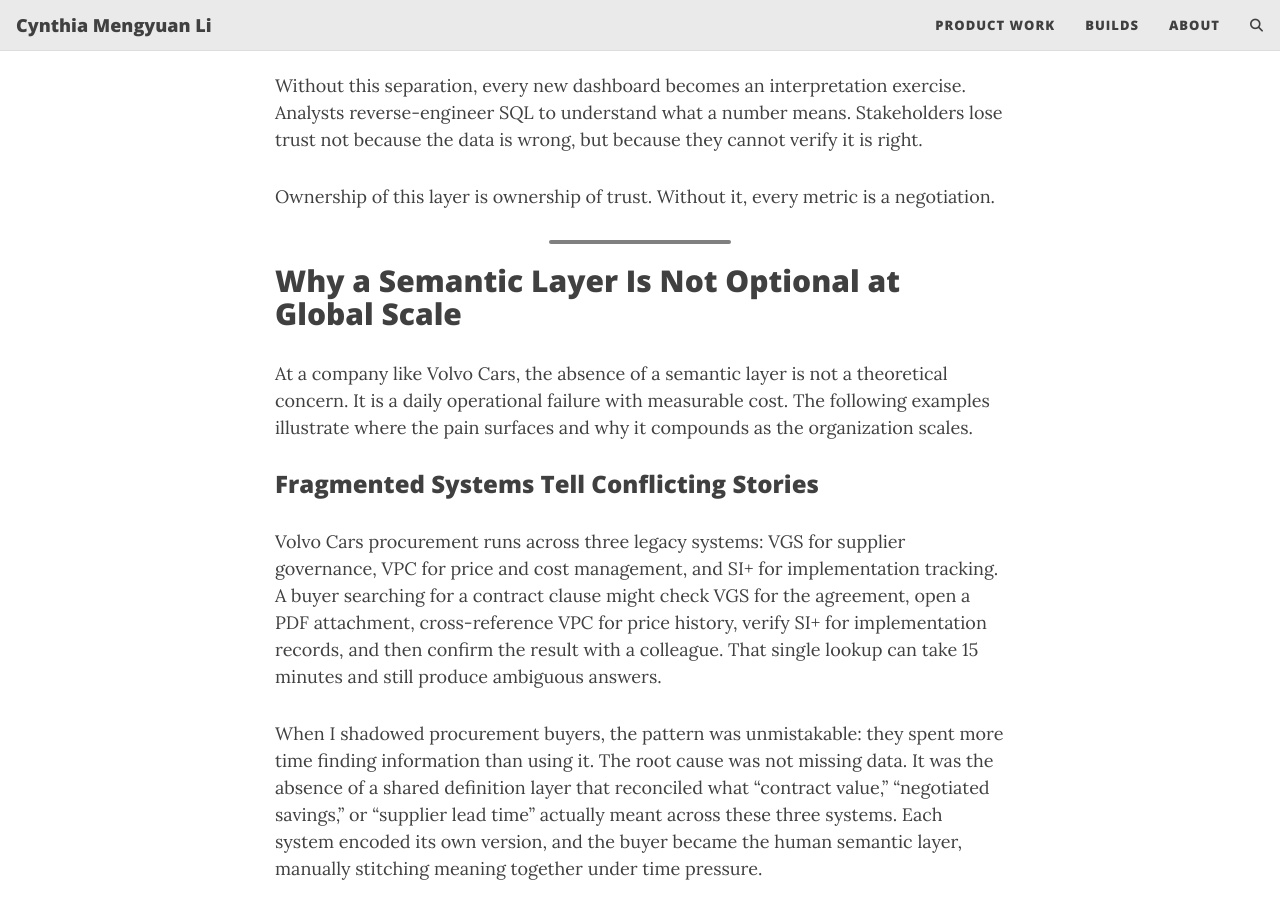
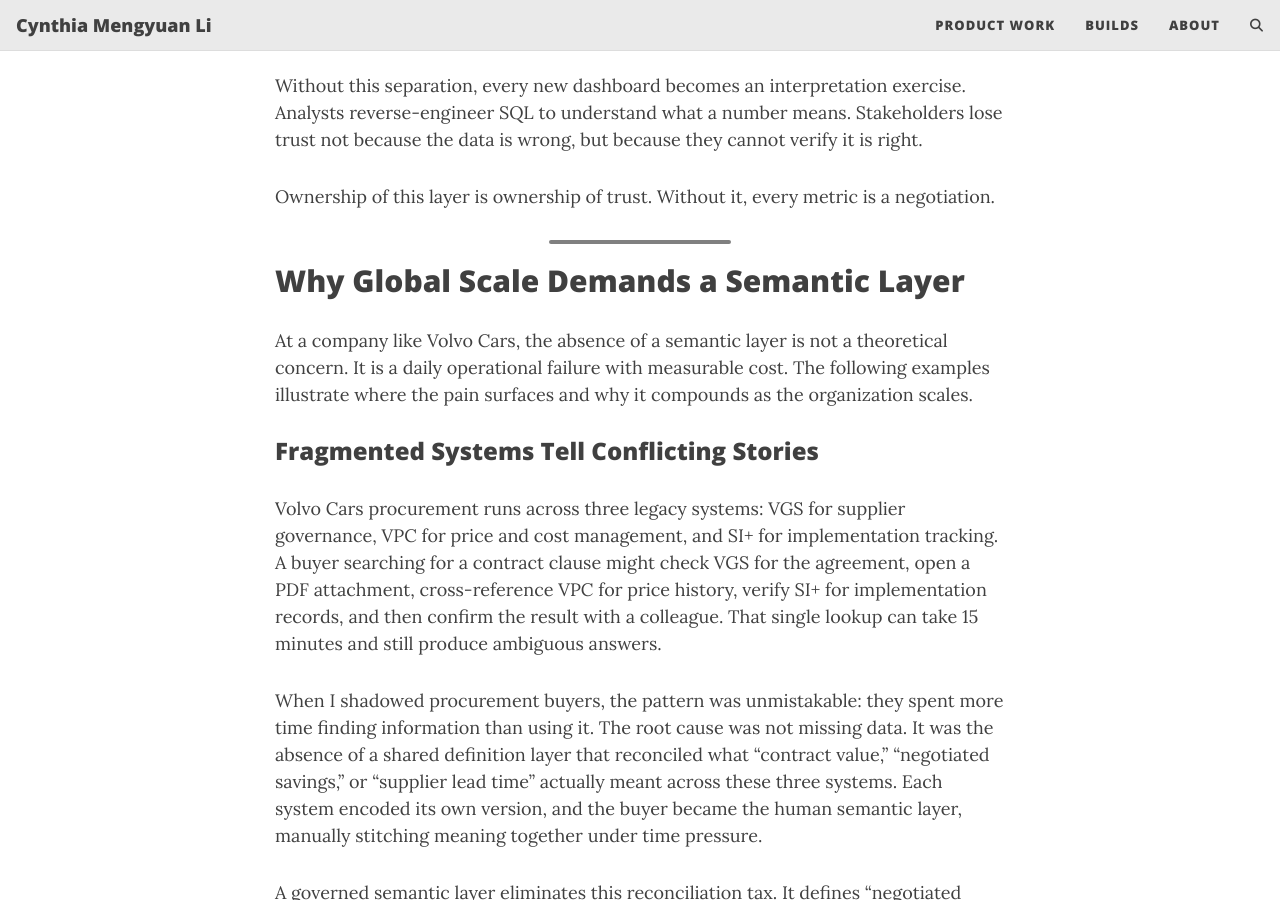
Before and after one commit to cynthialmy/cynthialmy.github.io, a Jekyll site: the page built from _posts/2026-02-13-semantic-layer-bi.md, in a window 1280 px wide and 900 px high, scrolled down 1038 px. Built offline with Jekyll 4.4.1, drawn with Linux system fonts in a browser that asks for light colours; comment, search, counter and statistics services are not loaded.

Commit message:
added post

```diff
--- a/_posts/2026-02-13-semantic-layer-bi.md
+++ b/_posts/2026-02-13-semantic-layer-bi.md
@@ -32,7 +32,7 @@ Ownership of this layer is ownership of trust. Without it, every metric is a neg
 
 ---
 
-## Why a Semantic Layer Is Not Optional at Global Scale
+## Why Global Scale Demands a Semantic Layer
 
 At a company like Volvo Cars, the absence of a semantic layer is not a theoretical concern. It is a daily operational failure with measurable cost. The following examples illustrate where the pain surfaces and why it compounds as the organization scales.
 
```
